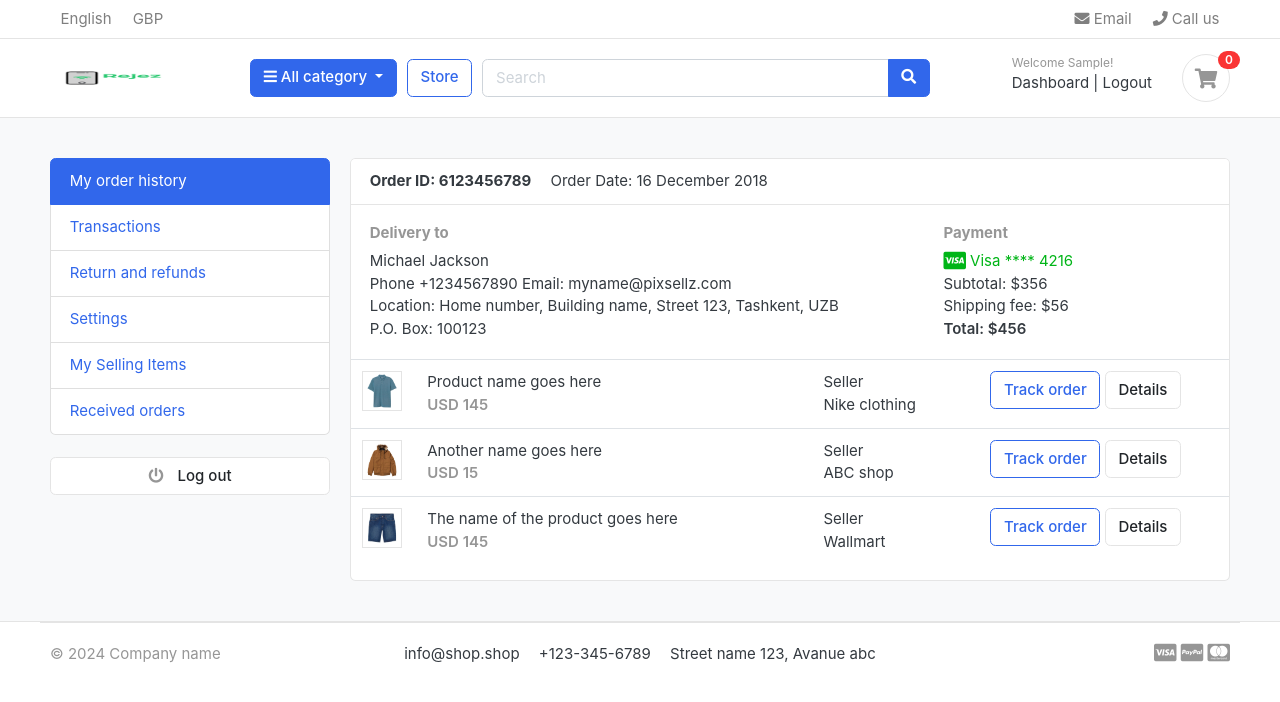
After one commit to kobe5pts/solo_assessment_2024_CS551Q, a Django app: page /useraccounts/ in a window 1280 px wide. The commit adds this page. Shown: the top 702 px of the page. Run offline with Django 4.2, Linux system fonts and the light colour scheme; the visitor is signed in with stand-in values (Sample User, id 1); data that the repository does not hold is empty; some libraries are stand-ins or nearby versions; some web fonts are replaced.

Commit message:
added django forms & login functionality

```diff
--- a/mobile_phones_shop/settings.py
+++ b/mobile_phones_shop/settings.py
@@ -137,3 +137,8 @@ MEDIA_ROOT = BASE_DIR /'media'
 # https://docs.djangoproject.com/en/4.1/ref/settings/#default-auto-field
 
 DEFAULT_AUTO_FIELD = 'django.db.models.BigAutoField'
+
+from django.contrib.messages import constants as messages
+MESSAGE_TAGS = {
+    messages.ERROR: 'danger',
+}
--- a/mobile_phones_shop/urls.py
+++ b/mobile_phones_shop/urls.py
@@ -24,4 +24,5 @@ urlpatterns = [
     path('', views.homepage, name= 'home'),
     path('store/', include('products_shop.urls')),
     path('cart/', include('carts.urls')),
+    path('useraccounts/', include('useraccounts.urls')),
 ] + static(settings.MEDIA_URL, document_root=settings.MEDIA_ROOT)
--- a/products_shop/urls.py
+++ b/products_shop/urls.py
@@ -6,4 +6,4 @@ urlpatterns = [
     path('category/<slug:category_slug>/', views.store, name='products_by_category'),
     path('category/<slug:category_slug>/<slug:product_slug>/', views.product_detail, name='product_detail'),
     path('search/', views.search, name='search'),
-]
+    ]
--- a/templates/includes/navbar.html
+++ b/templates/includes/navbar.html
@@ -61,13 +61,24 @@
 	</div> <!-- col.// -->
 	<div class="col-lg-3 col-sm-6 col-8 order-2 order-lg-3">
 				<div class="d-flex justify-content-end mb-3 mb-lg-0">
-					<div class="widget-header">
-						<small class="title text-muted">Welcome guest!</small>
-						<div>
-							<a href="./signin.html">Sign in</a> <span class="dark-transp"> | </span>
-							<a href="./register.html"> Register</a>
-						</div>
-					</div>
+					{% if user.id is None %}
+                    <div class="widget-header">
+                        <small class="title text-muted">Welcome guest!</small>
+                        <div>
+                        <a href="{% url 'login' %}">Sign in</a> <span class="dark-transp"> | </span>
+                        <a href="{% url 'register' %}"> Register</a>
+                        </div>
+                    </div>
+                    {% else %}
+                    <div class="widget-header">
+                        <small class="title text-muted">Welcome {{user.first_name}}!</small>
+                        <div>
+                        <a href="{% url 'dashboard' %}">Dashboard</a> <span class="dark-transp"> | </span>
+                        <a href="{% url 'logout' %}"> Logout</a>
+                        </div>
+                    </div>
+                    {% endif %}
+
 					<a href="{% url 'cart' %}" class="widget-header pl-3 ml-3">
 						<div class="icon icon-sm rounded-circle border"><i class="fa fa-shopping-cart"></i></div>
 						<span class="badge badge-pill badge-danger notify">{{ cart_count }}</span>
--- /dev/null
+++ b/templates/useraccounts/dashboard.html
@@ -0,0 +1,97 @@
+{% extends 'layout.html' %}
+
+{% block content %}
+
+<section class="section-conten padding-y bg">
+
+<div class="container">
+	<div class="row">
+	<aside class="col-md-3">
+		<!--   SIDEBAR   -->
+		<ul class="list-group">
+			<a class="list-group-item active" href="#"> My order history </a>
+			<a class="list-group-item" href="#"> Transactions </a>
+			<a class="list-group-item" href="#"> Return and refunds </a>
+			<a class="list-group-item" href="#">Settings </a>
+			<a class="list-group-item" href="#"> My Selling Items </a>
+			<a class="list-group-item" href="#"> Received orders </a>
+		</ul>
+		<br>
+		<a class="btn btn-light btn-block" href="{% url 'logout' %}"> <i class="fa fa-power-off"></i> <span class="text">Log out</span> </a>
+		<!--   SIDEBAR .//END   -->
+	</aside>
+	<main class="col-md-9">
+		<article class="card">
+		<header class="card-header">
+			<strong class="d-inline-block mr-3">Order ID: 6123456789</strong>
+			<span>Order Date: 16 December 2018</span>
+		</header>
+		<div class="card-body">
+			<div class="row">
+				<div class="col-md-8">
+					<h6 class="text-muted">Delivery to</h6>
+					<p>Michael Jackson <br>
+					Phone +1234567890 Email: myname@pixsellz.com <br>
+			    	Location: Home number, Building name, Street 123,  Tashkent, UZB <br>
+			    	P.O. Box: 100123
+			 		</p>
+				</div>
+				<div class="col-md-4">
+					<h6 class="text-muted">Payment</h6>
+					<span class="text-success">
+						<i class="fab fa-lg fa-cc-visa"></i>
+					    Visa  **** 4216
+					</span>
+					<p>Subtotal: $356 <br>
+					 Shipping fee:  $56 <br>
+					 <span class="b">Total:  $456 </span>
+					</p>
+				</div>
+			</div> <!-- row.// -->
+		</div> <!-- card-body .// -->
+		<div class="table-responsive">
+		<table class="table table-hover">
+			<tr>
+				<td width="65">
+					<img src="../images/items/1.jpg" class="img-xs border">
+				</td>
+				<td>
+					<p class="title mb-0">Product name goes here </p>
+					<var class="price text-muted">USD 145</var>
+				</td>
+				<td> Seller <br> Nike clothing </td>
+				<td width="250"> <a href="#" class="btn btn-outline-primary">Track order</a> <a href="#" class="btn btn-light"> Details </a> </td>
+			</tr>
+			<tr>
+				<td>
+					<img src="../images/items/2.jpg" class="img-xs border">
+				</td>
+				<td>
+					<p class="title mb-0">Another name goes here </p>
+					<var class="price text-muted">USD 15</var>
+				</td>
+				<td> Seller <br> ABC shop </td>
+				<td> <a href="#" class="btn btn-outline-primary">Track order</a> <a href="#" class="btn btn-light"> Details </a> </td>
+			</tr>
+			<tr>
+				<td>
+					<img src="../images/items/3.jpg" class="img-xs border">
+				</td>
+				<td>
+					<p class="title mb-0">The name of the product  goes here </p>
+					<var class="price text-muted">USD 145</var>
+				</td>
+				<td> Seller <br> Wallmart </td>
+				<td> <a href="#" class="btn btn-outline-primary">Track order</a> <a href="#" class="btn btn-light"> Details </a> </td>
+			</tr>
+		</table>
+		</div> <!-- table-responsive .end// -->
+		</article> <!-- order-group.// -->
+	</main>
+</div> <!-- row.// -->
+</div>
+
+
+</section>
+
+{% endblock %}
--- a/useraccounts/models.py
+++ b/useraccounts/models.py
@@ -4,7 +4,7 @@ from django.contrib.auth.models import AbstractBaseUser, BaseUserManager
 # Create your models here.
 
 class AccountManager(BaseUserManager):
-    def create_user(self, first_name, last_name, username, email, password=None):
+    def create_user(self, first_name, last_name, username, email, phone_number, address, password=None):
         if not email:
             raise Valueerror('you must have an email')
 
@@ -16,6 +16,8 @@ class AccountManager(BaseUserManager):
             username = username,
             first_name = first_name,
             last_name = last_name,
+            phone_number = phone_number,
+            address = address,
         )
 
         user.set_password(password)
--- /dev/null
+++ b/useraccounts/urls.py
@@ -0,0 +1,10 @@
+from django.urls import path
+from . import views
+
+urlpatterns = [
+    path('register/', views.register, name='register'),
+    path('login/', views.login, name='login'),
+    path('logout/', views.logout, name='logout'),
+    path('dashboard/', views.dashboard, name='dashboard'),
+    path('', views.dashboard, name='dashboard'),
+]
--- a/useraccounts/views.py
+++ b/useraccounts/views.py
@@ -1,3 +1,55 @@
-from django.shortcuts import render
+from django.shortcuts import render, redirect
+from .forms import RegistrationForm
+from .models import UserProfile
+from django.contrib import messages, auth
+from django.contrib.auth.decorators import login_required
 
 # Create your views here.
+
+def register(request):
+    if request.method == 'POST':
+        form = RegistrationForm(request.POST)
+        if form.is_valid():
+            first_name = form.cleaned_data['first_name']
+            last_name = form.cleaned_data['last_name']
+            email = form.cleaned_data['email']
+            phone_number = form.cleaned_data['phone_number']
+            username = form.cleaned_data['username']
+            password = form.cleaned_data['password']
+            address = form.cleaned_data['address']
+            user = UserProfile.objects.create_user(first_name=first_name, last_name=last_name, email=email, phone_number=phone_number, username=username, address=address, password=password)
+            user.save()
+            messages.success(request, 'Registration is Successful!')
+            return redirect('register')
+    else:
+        form = RegistrationForm()
+    context = {
+       'form' : form,
+    }
+    return render(request, 'useraccounts/register.html', context)
+
+def login(request):
+    if request.method == 'POST':
+        email = request.POST['email']
+        password = request.POST['password']
+
+        user = auth.authenticate(email=email, password=password)
+
+        if user is not None:
+            auth.login(request, user)
+            return redirect('dashboard')
+        else:
+            messages.error(request, 'Invalid login credentials')
+            return redirect('login')
+
+    return render(request, 'useraccounts/login.html')
+
+@login_required(login_url = 'login')
+def logout(request):
+    auth.logout(request)
+    messages.success(request, 'You are logged out.')
+    return redirect('login')
+
+@login_required(login_url = 'login')
+def dashboard(request):
+    return render(request, 'useraccounts/dashboard.html')
```
Also changed, not shown: templates/includes/alerts.html (added, +13 -0 lines), templates/useraccounts/login.html (added, +40 -0 lines), templates/useraccounts/register.html (added, +75 -0 lines), useraccounts/forms.py (added, +36 -0 lines).
